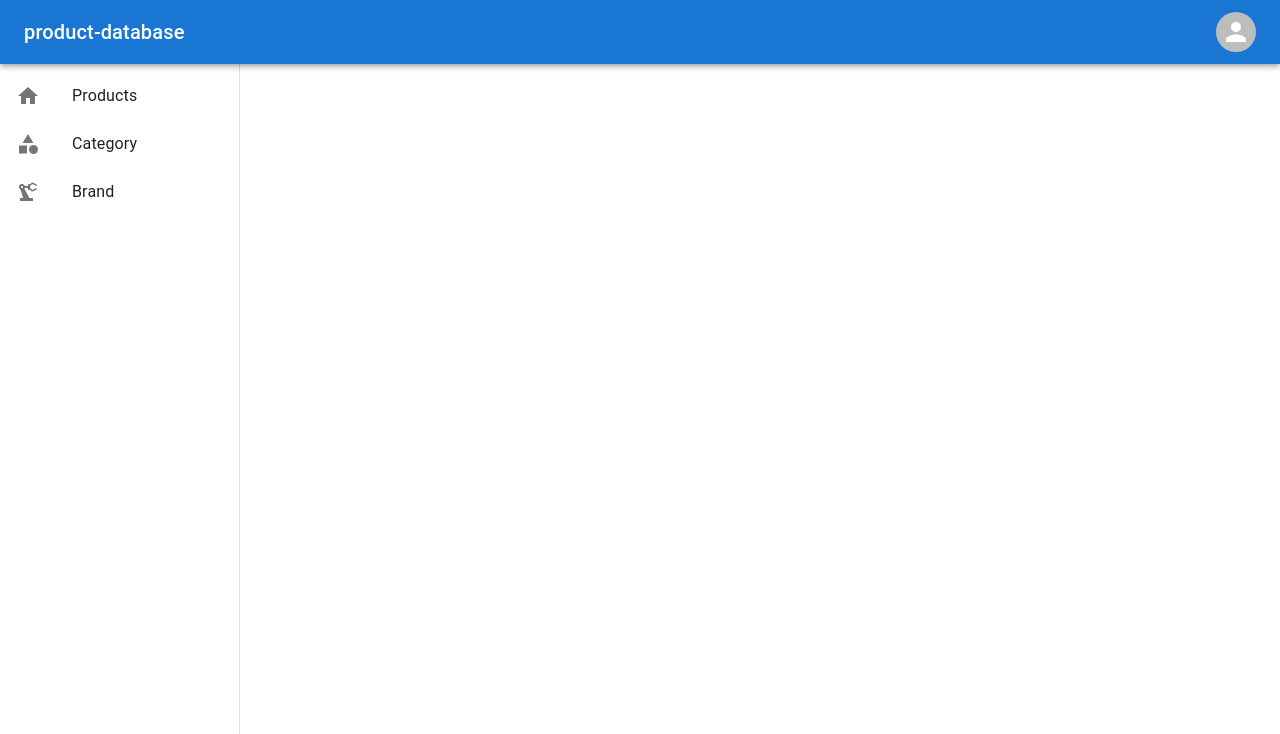
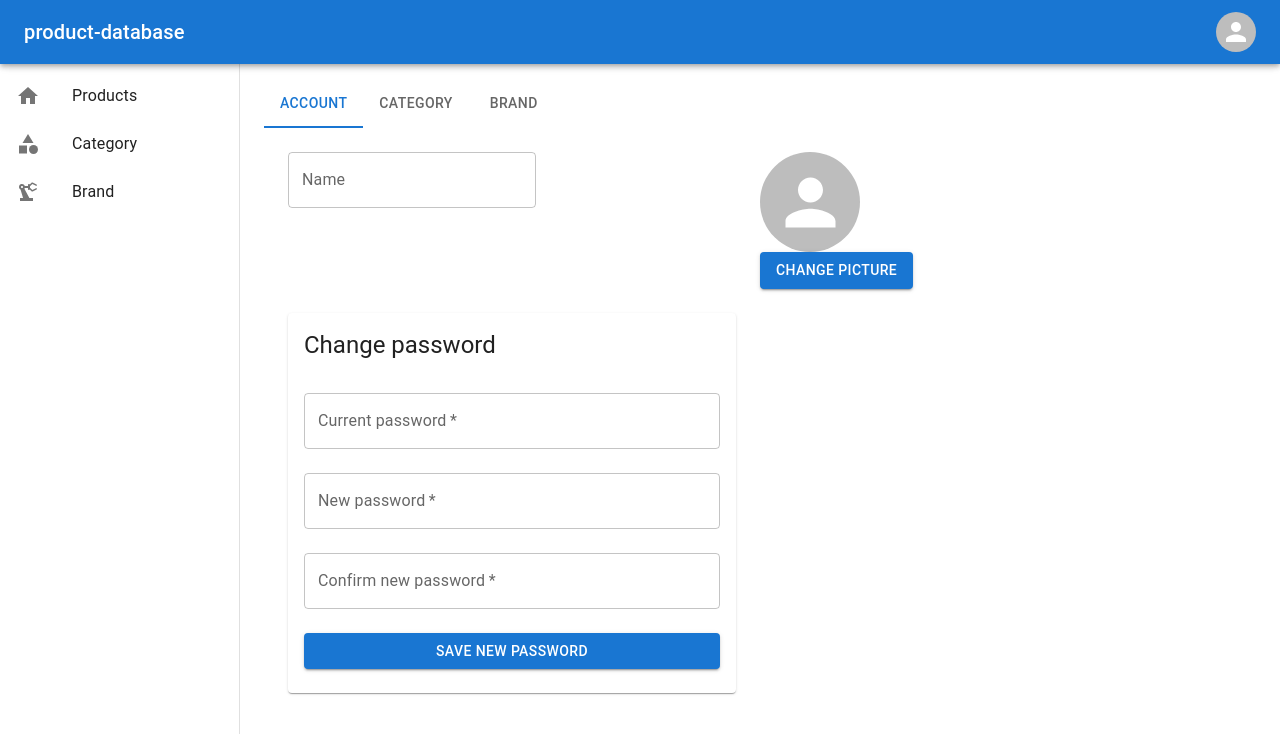
Before and after one commit to Mozzo1000/product-database, a React (Create React App) app in the folder frontend/: page /settings in a window 1280 px wide. Shown: the top 734 px of the page. Built offline with nearby package versions, Linux system fonts and the light colour scheme; sample sign-in values are in the browser's storage.

Commit message:
Add route to settings page

```diff
--- a/frontend/src/App.js
+++ b/frontend/src/App.js
@@ -10,6 +10,7 @@ import ProductPage from './pages/Product';
 import LoginPage from './pages/Login';
 import AuthService from './services/auth.service';
 import Box from '@mui/material/Box';
+import SettingsPage from './pages/Settings';
 
 function PrivateRoute({ children }) {
   const auth = AuthService.getCurrentUser()
@@ -33,6 +34,7 @@ function App() {
             <Route path="/brand/:id" element={<PrivateRoute><BrandPage/></PrivateRoute>} />
             <Route path="/category/:id" element={<PrivateRoute><CategoryPage/></PrivateRoute>} />
             <Route path="/product/:id" element={<PrivateRoute><ProductPage/></PrivateRoute>} />
+            <Route path="/settings" element={<PrivateRoute><SettingsPage/></PrivateRoute>} />
           </Routes>
         </Box>
       </Router>
```
